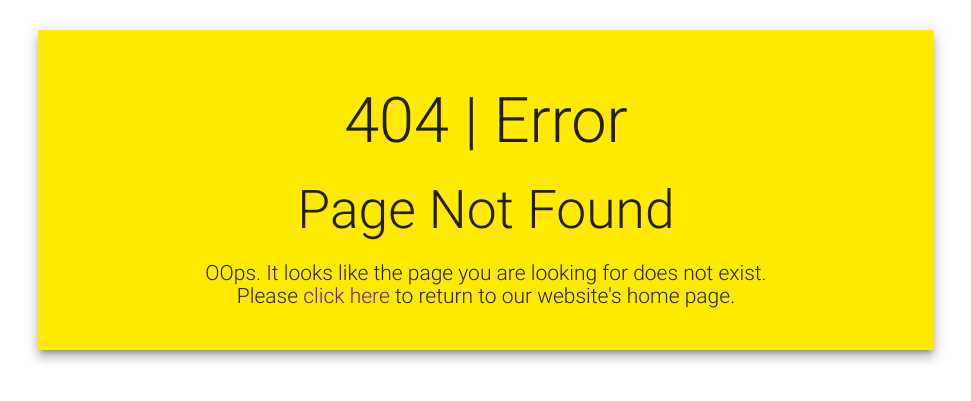
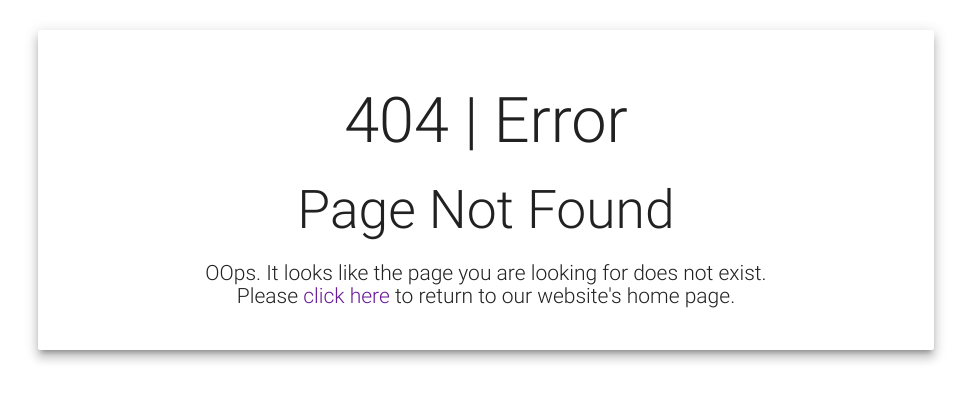
Before and after one commit to AlvinAbaho/manchug, a Django app: template templates/404.html in a window 1280 px wide. Shown: the top 401 px of the page, without its empty margins (154-1125 px from the left). Run offline with Django 3.2, Linux system fonts and the light colour scheme; the template is opened without the code that fills it, so the values that code supplies are empty.

Commit message:
Removed yellow from 404

```diff
--- a/templates/404.html
+++ b/templates/404.html
@@ -19,7 +19,7 @@
     <div class="row">
         <div class="section">
             <div class="container section">
-                <div class="card-panel center-align yellow accent-3 z-depth-4  error_panel">
+                <div class="card-panel center-align z-depth-4  error_panel">
                     <h1 class="light">404 | Error</h1>
                     <h2 class="light">Page Not Found</h2>
                     <h3 class="light member_paragraph line_height">OOps. It looks like the page you are looking for
```
